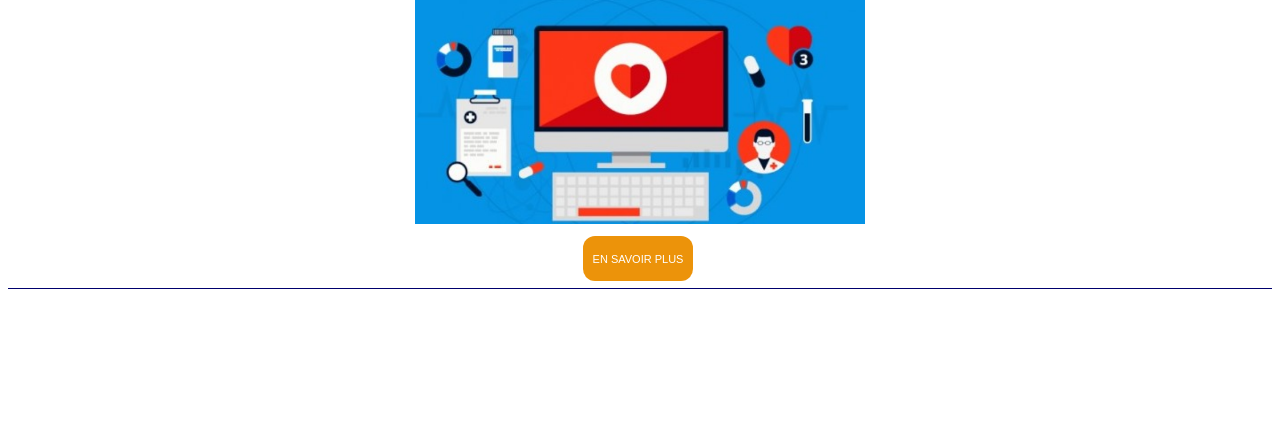
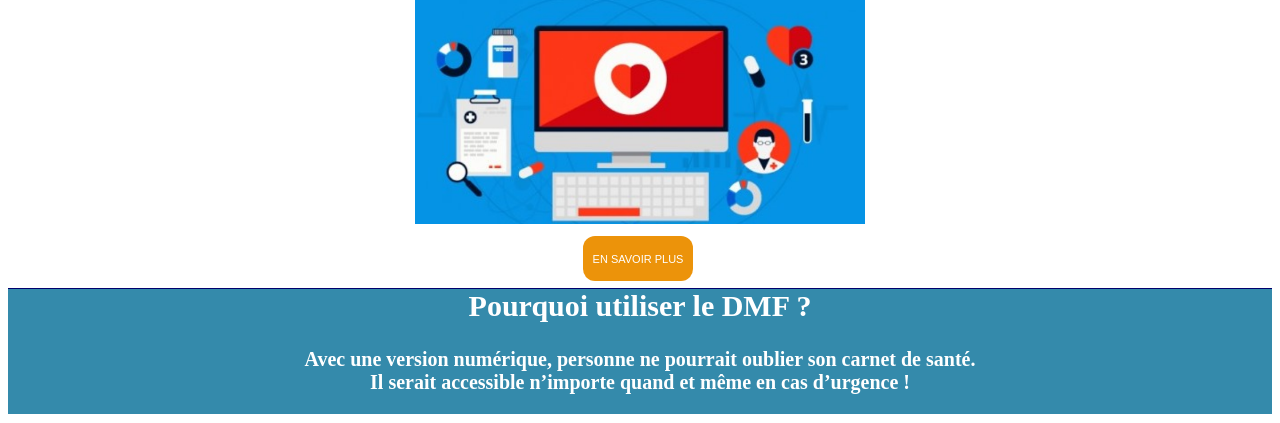
Before and after one commit to nitsugua77/domefa, a PHP site: page / in a window 1280 px wide; the page is wider, and only the part inside the window is pictured. Shown: the part 741-1164 px from the top of that part. Before the commit the page ends 1030 px from the top of that part, so only its background shows below. Run offline with PHP 8.4, Linux system fonts and the light colour scheme.

Commit message:
premier apercu 2

```diff
--- a/home.css
+++ b/home.css
@@ -267,3 +267,22 @@
     transition: all 0.5s;
     cursor: pointer;
 }
+
+.container4
+{
+    text-align: center;
+    color: #FFFFFF;
+    font-family: "Century Gothic", Serif;
+    background-color: #348aab;
+    font-size: 20px;
+    margin-top: -25px;
+    border-style: none;
+    border-bottom-style: solid;
+    border-width: 0.1px;
+
+}
+
+.container4 p
+{
+    font-weight: bold;
+}
--- a/index.html
+++ b/index.html
@@ -43,8 +43,10 @@
         <br>
     </div>
 
-    <div>
-
+    <div class="container4">
+        <h2> Pourquoi utiliser le DMF ?</h2>
+        <p>Avec une version numérique, personne ne pourrait oublier son carnet de santé.<br>
+            Il serait accessible n’importe quand et même en cas d’urgence ! </p>
     </div>
 
 
```
